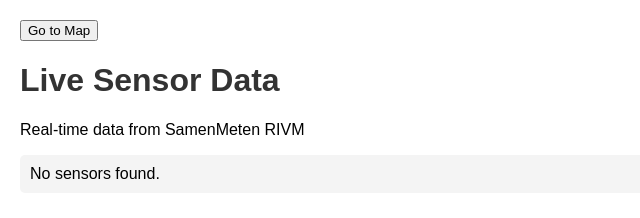
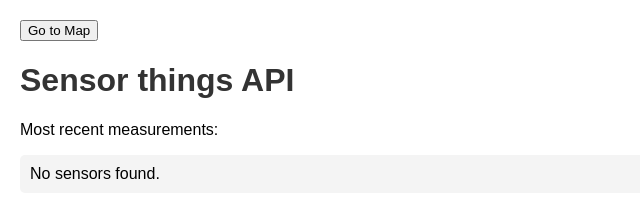
Before and after one commit to AtelierST/carterivm, a plain HTML site: page index.html in a window 1280 px wide. Shown: the whole page, without its empty margins (0-640 px from the left). Drawn offline with Linux system fonts and the light colour scheme; no server answers.

Commit message:
updated info text list.

```diff
--- a/index.html
+++ b/index.html
@@ -20,8 +20,8 @@
     <button onclick="window.location.href='Map/Map.html';">Go to Map</button>
 
 
-    <h1>Live Sensor Data</h1>
-    <p>Real-time data from SamenMeten RIVM</p>
+    <h1>Sensor things API</h1>
+    <p>Most recent measurements:</p>
     <ul id="sensor-list">Loading...</ul>
 
     <script src="script.js"></script>
```
